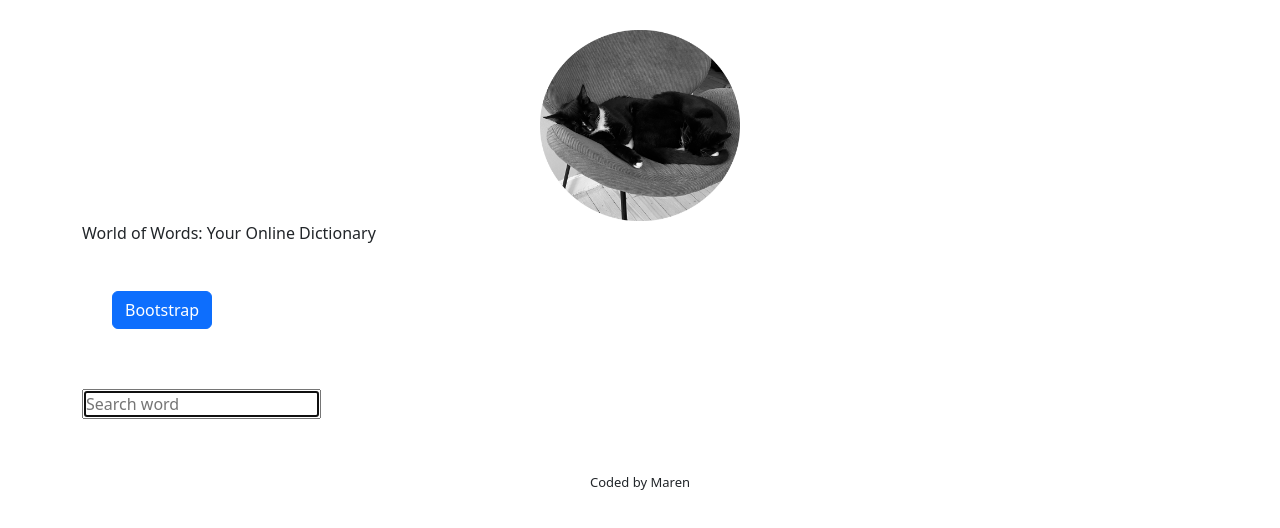
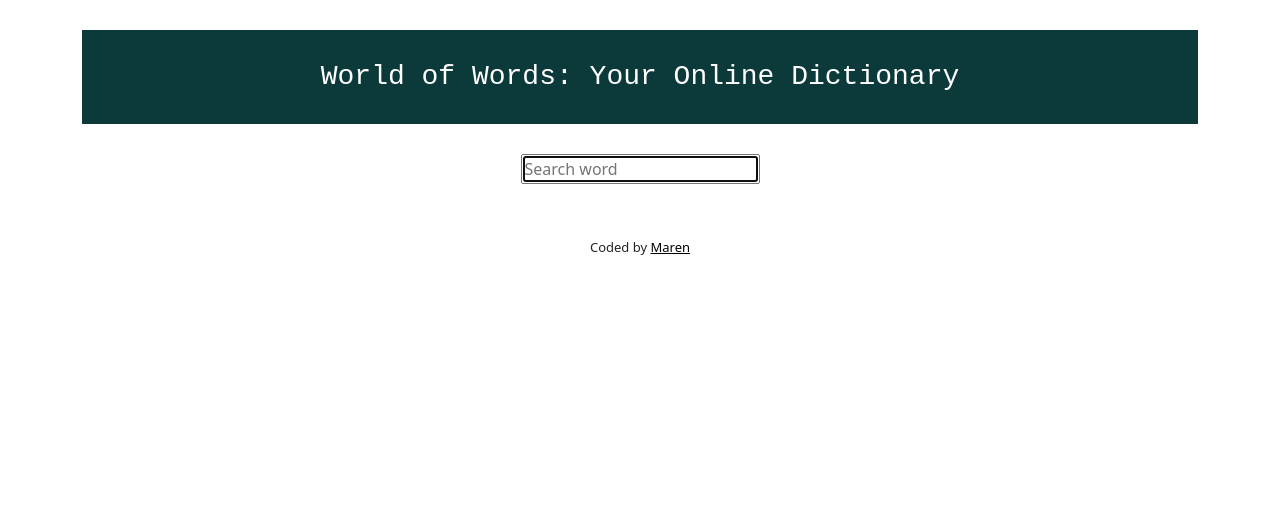
Before and after one commit to marenkeller/dictionary-app, a React (Create React App) app: page / in a window 1280 px wide. Shown: the top 528 px of the page. Built offline with nearby package versions, Linux system fonts and the light colour scheme.

Commit message:
Wee bit of css to start off

```diff
--- a/src/App.css
+++ b/src/App.css
@@ -16,3 +16,15 @@
   font-size: small;
   margin: 30px;
 }
+
+a.GithubLink {
+  color: black;
+}
+
+.LogoName {
+  text-align: center;
+  font-family: "Courier New", Courier, monospace;
+  background-color: #0c3939;
+  color: #fff;
+  padding: 30px;
+}
--- a/src/App.js
+++ b/src/App.js
@@ -1,4 +1,3 @@
-import logo from "./babycats.jpeg";
 import "./App.css";
 import Dictionary from "./Dictionary";
 
@@ -7,22 +6,24 @@ function App() {
     <div className="App">
       <div className="container">
         <header className="App-header">
-          <img src={logo} className="App-logo img-fluid" alt="logo" />
-          <p>World of Words: Your Online Dictionary</p>
-          <a
-            className="btn btn-primary"
-            href="#https://getbootstrap.com/"
-            target="_blank"
-            rel="noopener noreferrer"
-          >
-            Bootstrap
-          </a>
+          <h3 className="LogoName">World of Words: Your Online Dictionary</h3>
         </header>
 
         <main>
           <Dictionary />
         </main>
-        <footer className="App-footer text-center"> Coded by Maren</footer>
+        <footer className="App-footer text-center">
+          {" "}
+          Coded by{" "}
+          <a
+            className="GithubLink"
+            href="https://github.com/marenkeller/dictionary-app.git"
+            target="_blank"
+            rel="noopener noreferrer"
+          >
+            Maren
+          </a>
+        </footer>
       </div>
     </div>
   );
--- a/src/Dictionary.css
+++ b/src/Dictionary.css
@@ -1,3 +1,4 @@
 .Dictionary {
   color: black;
+  text-align: center;
 }
--- a/src/Dictionary.js
+++ b/src/Dictionary.js
@@ -14,7 +14,6 @@ export default function Dictionary() {
 
   function search(event) {
     event.preventDefault();
-    alert(`Searching for ${keyword}`);
     let apiUrl = `https://api.dictionaryapi.dev/api/v2/entries/en_US/${keyword}`;
     axios.get(apiUrl).then(handleResponse);
   }
--- /dev/null
+++ b/src/Meaning.css
@@ -0,0 +1,9 @@
+.Meaning {
+  text-align: left;
+  margin: 30px 0 0 60px;
+}
+
+.WordGroup {
+  text-transform: capitalize;
+  margin: 15px 0;
+}
--- a/src/Meaning.js
+++ b/src/Meaning.js
@@ -1,14 +1,17 @@
 import React from "react";
+import "./Meaning.css";
 
 export default function Meaning(props) {
   return (
     <div className="Meaning">
-      <h3>{props.meaning.partOfSpeech}</h3>
+      <h4 className="WordGroup">{props.meaning.partOfSpeech}</h4>
       {props.meaning.definitions.map(function (definition, index) {
         return (
           <div key={index}>
             {definition.definition}
+
             {definition.example}
+
             {definition.synonyms}
           </div>
         );
--- /dev/null
+++ b/src/Results.css
@@ -0,0 +1,5 @@
+.SearchedWord {
+  text-transform: uppercase;
+  font-size: 40px;
+  font-weight: 600;
+}
--- a/src/Results.js
+++ b/src/Results.js
@@ -1,11 +1,12 @@
 import React from "react";
 import Meaning from "./Meaning";
+import "./Results.css";
 
 export default function Results(props) {
   if (props.results) {
     return (
       <div className="Results">
-        <h2>{props.results.word}</h2>
+        <h2 className="SearchedWord">{props.results.word}</h2>
         {props.results.meanings.map(function (meaning, index) {
           return (
             <div key={index}>
```
